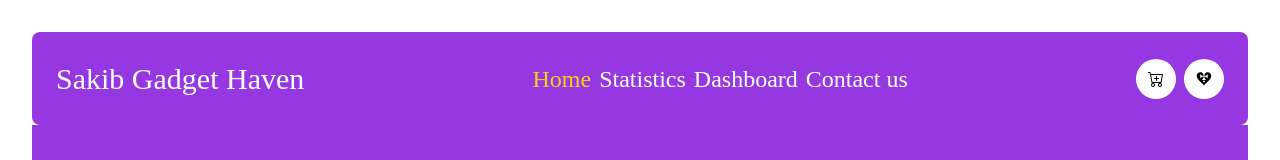
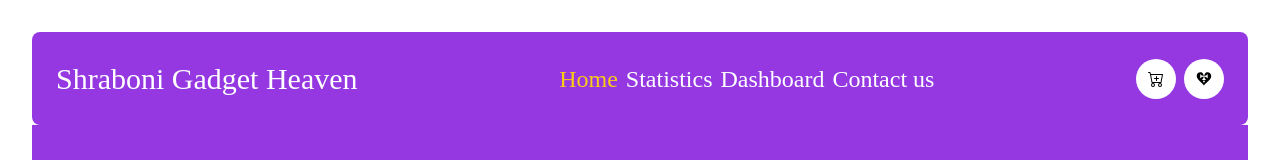
Before and after one commit to programming-hero-web-course-4/b10a8-gadget-heaven-rajiasultanashraboni, a React (Vite) app: page / in a window 1280 px wide. Shown: the top 160 px of the page. Built offline with nearby package versions, Linux system fonts and the light colour scheme.

Commit message:
navbar is created here

```diff
--- a/src/components/navbar/Navbar.jsx
+++ b/src/components/navbar/Navbar.jsx
@@ -6,7 +6,6 @@ import { getAllCarts } from "../utils/cart";
 
 const Navbar = () => {
   const { pathname } = useLocation();
-
 
   return (
     <>
@@ -29,7 +28,7 @@ const Navbar = () => {
           {/* title */}
           <div>
             <Link to="/">
-              <h1 className="font-700 text-[30px]">Sakib Gadget Haven</h1>
+              <h1 className="font-700 text-[30px]">Shraboni Gadget Heaven</h1>
             </Link>
           </div>
           {/* routes state */}
```
